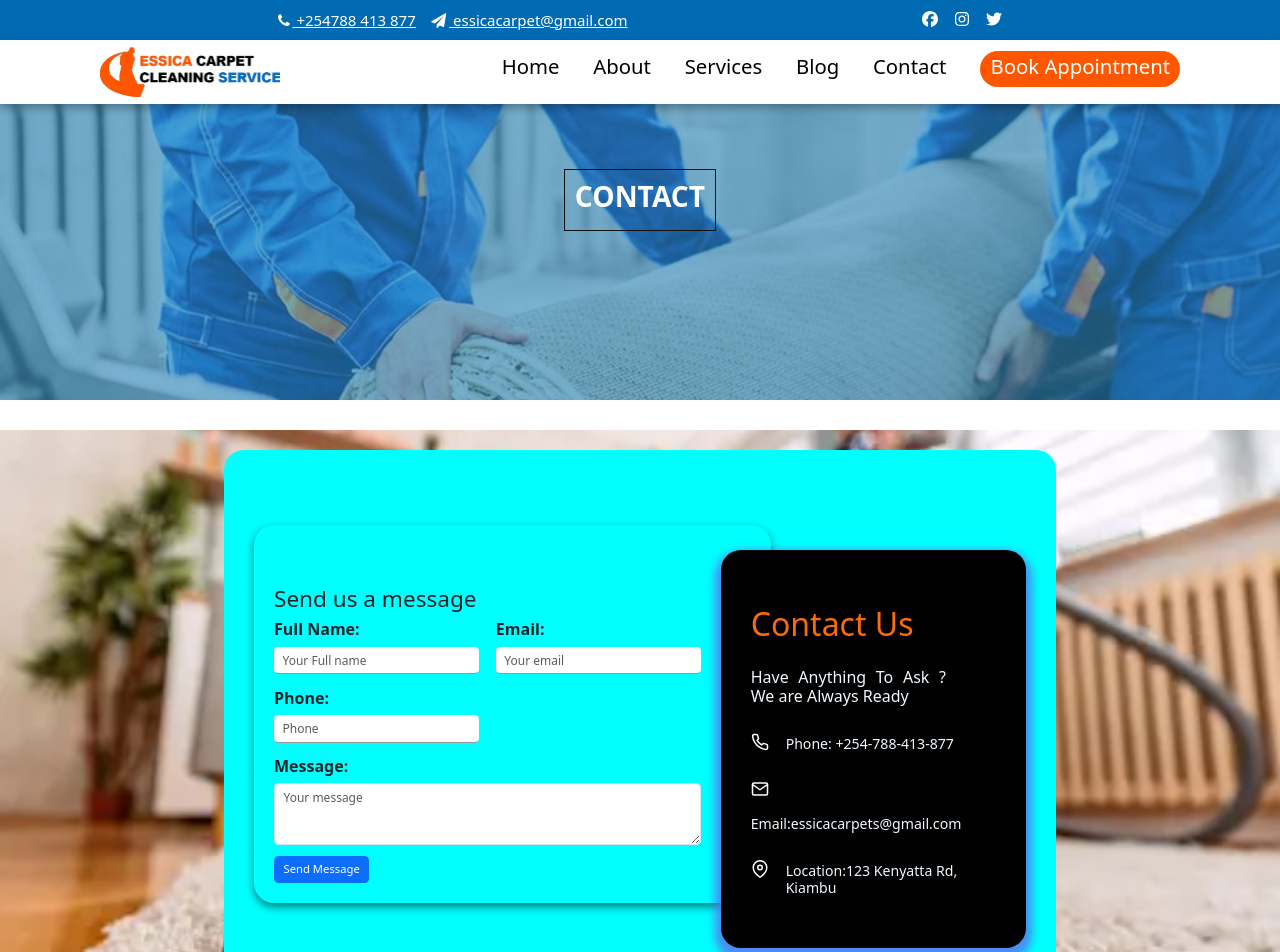
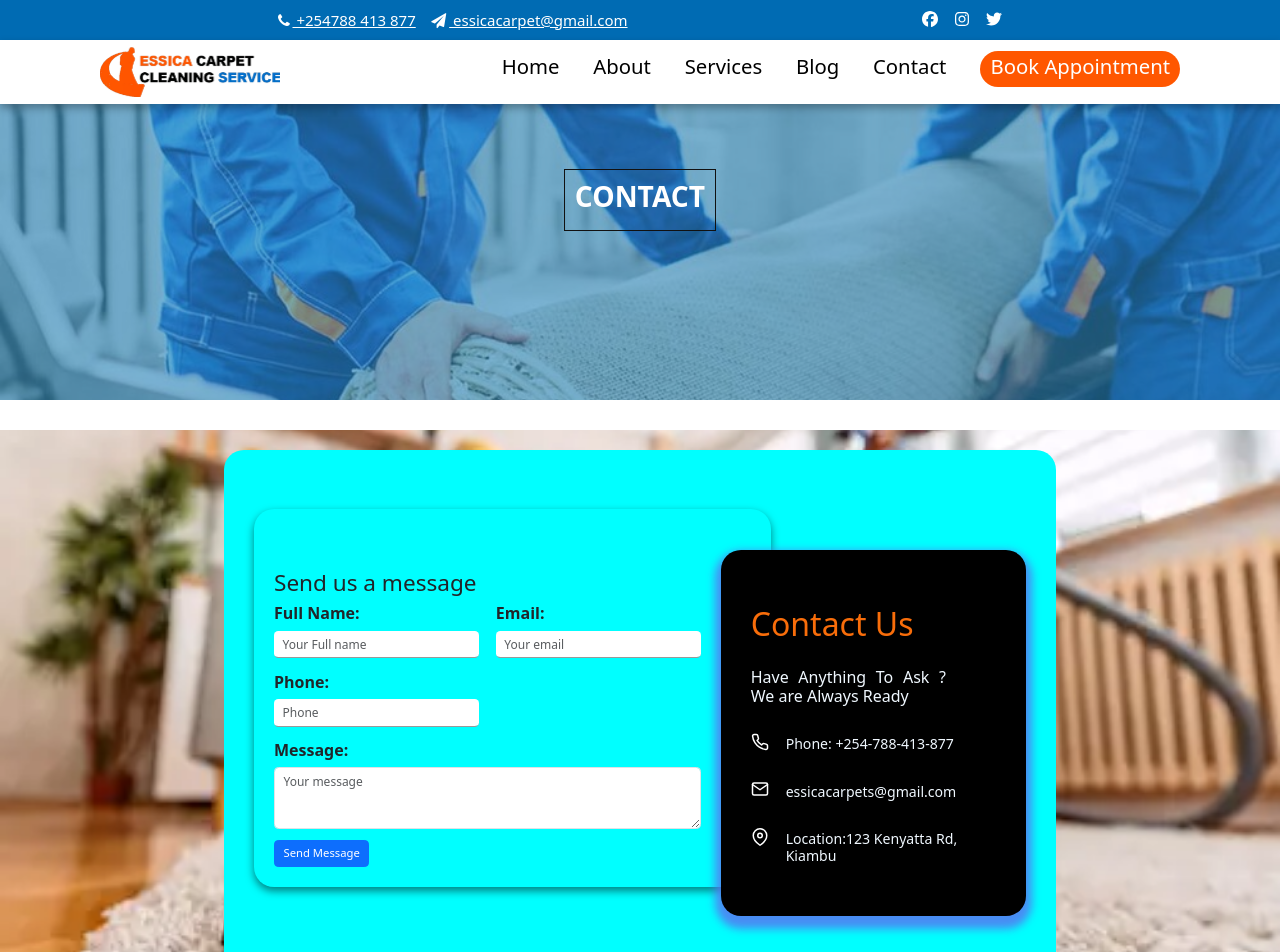
Before and after one commit to Tracy-miranja/essica-carpet-cleaning, a React (Vite) app: page /contact in a window 1280 px wide. Shown: the top 952 px of the page. Built offline with nearby package versions, Linux system fonts and the light colour scheme.

Commit message:
Modified contact form

```diff
--- a/src/components/Contact/Contact.jsx
+++ b/src/components/Contact/Contact.jsx
@@ -40,7 +40,7 @@ const Contact = () => {
           <FiMail />
         </div>
         <div className="col">
-          <h5>Email:essicacarpets@gmail.com</h5>
+          <h5>essicacarpets@gmail.com</h5>
         </div>
       </div>
       <div className="row" style={{marginBottom:"15px"}}>
```
